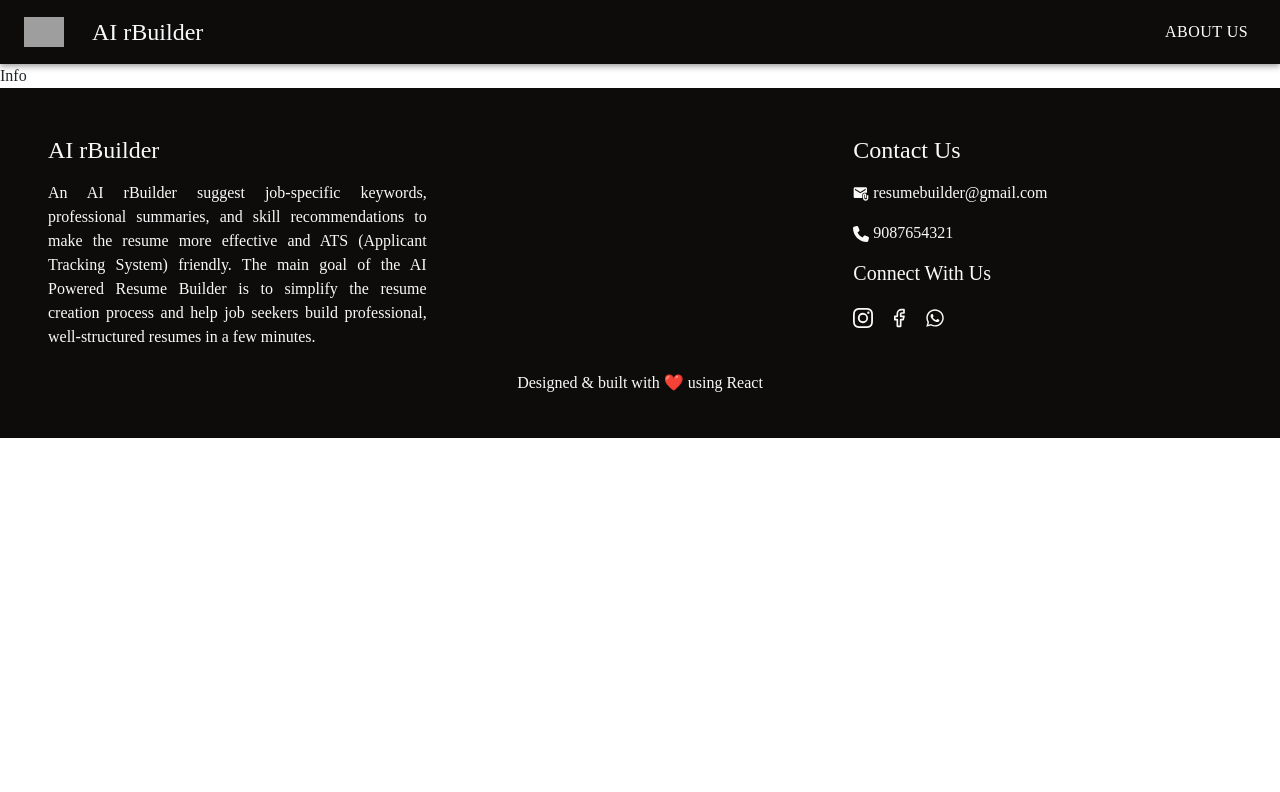
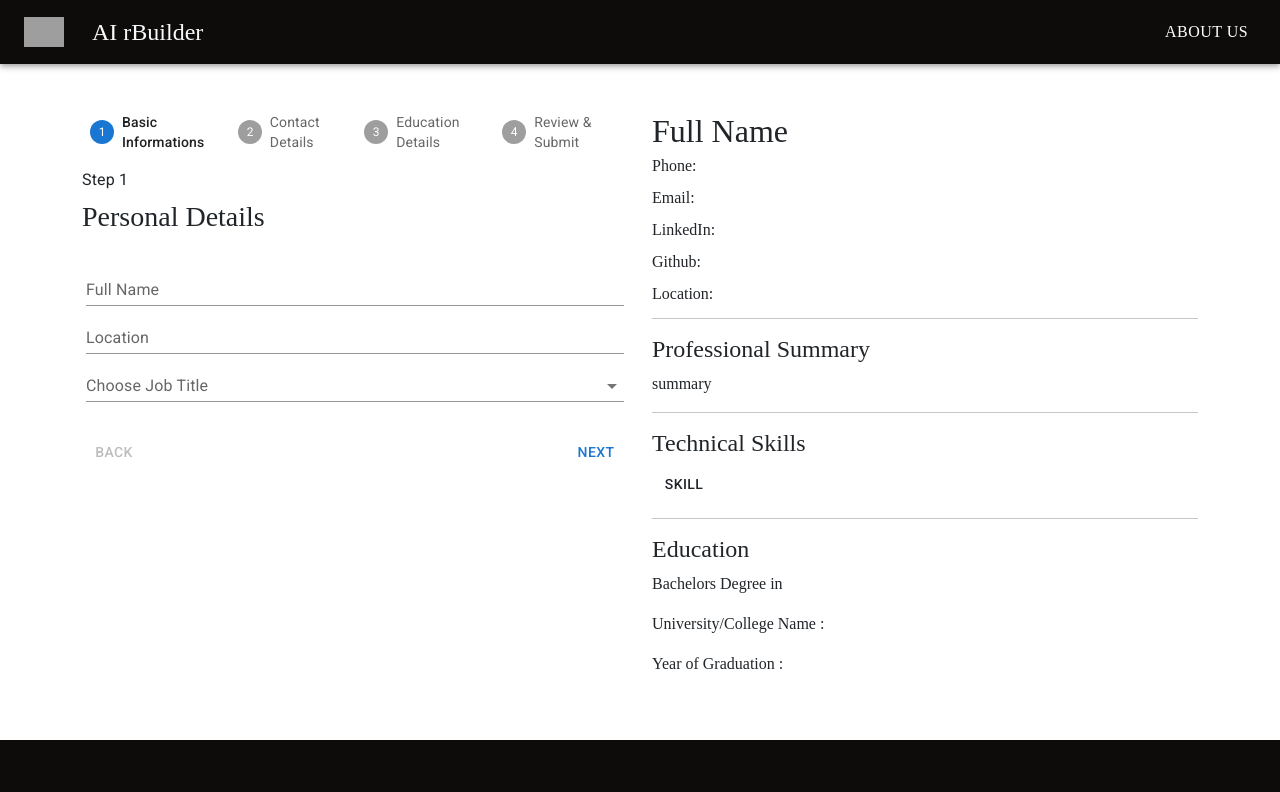
Before and after one commit to Gadhakrishna/AI-RESUME-BUILDER, a React (Vite) app: page /resume-details in a window 1280 px wide. Shown: the top 792 px of the page. Built offline with nearby package versions, Linux system fonts and the light colour scheme; grey boxes are pictures that could not be loaded; a web font is replaced by a local one.

Commit message:
DESIGN : Resume,  details, preview

```diff
--- a/src/components/Preview.jsx
+++ b/src/components/Preview.jsx
@@ -1,9 +1,28 @@
 import React from 'react'
+import Divider from '@mui/material/Divider';
+import Button from '@mui/material/Button';
 
 function Preview() {
   return (
-    <div>
-      Preview
+    <div className='w-100'>
+      <h2>Full Name</h2>
+      <p className='fs-6 lh-1'>Phone: </p>
+      <p className='fs-6 lh-1'>Email: </p>
+      <p className='fs-6 lh-1'>LinkedIn: </p>
+      <p className='fs-6 lh-1'>Github: </p>
+      <p className='fs-6 lh-1'>Location: </p>
+      <Divider className='bg-dark my-3'/>
+      <h4>Professional Summary</h4>
+      <p>summary</p>
+      <Divider className='bg-dark my-3'/>
+      <h4>Technical Skills</h4>
+      {/* duplicate according to skill number */}
+      <span><Button variant="text" className='text-dark'>SKILL</Button></span>
+      <Divider className='bg-dark my-3'/>
+      <h4>Education</h4>
+      <p className='fs-6 lh-1>'>Bachelors Degree in </p>
+      <p className='fs-6 lh-1>'>University/College Name : </p>
+      <p className='fs-6 lh-1>'>Year of Graduation :  </p>
     </div>
   )
 }
--- a/src/components/ResumeInputs.jsx
+++ b/src/components/ResumeInputs.jsx
@@ -1,11 +1,152 @@
-import React from 'react'
+import * as React from 'react';
+import Box from '@mui/material/Box';
+import Stepper from '@mui/material/Stepper';
+import Step from '@mui/material/Step';
+import StepLabel from '@mui/material/StepLabel';
+import Button from '@mui/material/Button';
+import Typography from '@mui/material/Typography';
+import TextField from '@mui/material/TextField';
+import InputLabel from '@mui/material/InputLabel';
+import MenuItem from '@mui/material/MenuItem';
+import FormControl from '@mui/material/FormControl';
+import Select from '@mui/material/Select';
+
+const steps = ['Basic Informations', 'Contact Details', 'Education Details', 'Review & Submit'];
 
 function ResumeInputs() {
+  const [activeStep, setActiveStep] = React.useState(0);
+
+  const handleNext = () => {
+    setActiveStep((prevActiveStep) => prevActiveStep + 1);
+  };
+
+  const handleBack = () => {
+    setActiveStep((prevActiveStep) => prevActiveStep - 1);
+  };
+
+  const renderFormContent=(stepCount)=>{
+    switch(stepCount){
+      case 0:
+        return (
+          <div>
+            <h3>Personal Details</h3>
+            <div className="p-3 row">
+              <TextField id="standard-basic-name" label="Full Name" variant="standard" />
+              <TextField id="standard-basic-loc" label="Location" variant="standard" />
+              <FormControl variant='standard'>
+                <InputLabel id="demo-simple-select-label">Choose Job Title</InputLabel>
+                <Select
+                  labelId="demo-simple-select-label"
+                  id="demo-simple-select"
+                  label="Job"
+                >
+                  <MenuItem value={'Job'}>UI/UX </MenuItem>
+                </Select>
+              </FormControl>
+            </div>
+          </div>
+        )
+        break;
+
+      case 1:
+        return (
+          <div>
+            <h3>Contact Details</h3>
+            <div className="p-3 row">
+              <TextField id="standard-basic-email" label="Email" variant="standard" />
+              <TextField id="standard-basic-num" label="Contact Number" variant="standard" />
+              <TextField id="standard-basic-linkedin" label="LinkedIn Link" variant="standard" />
+              <TextField id="standard-basic-github" label="Github Link" variant="standard" />
+            </div>
+          </div>
+        )
+        break;
+
+       case 2:
+        return (
+          <div>
+            <h3>Educational Details</h3>
+             <div className="p-3 row">
+              <TextField id="standard-basic-degree" label="Bachelor's Degree" variant="standard" />
+              <TextField id="standard-basic-college" label="College/University" variant="standard" />
+              <TextField id="standard-basic-year" label="Year of Graduation" variant="standard" />
+            </div>
+          </div>
+        )
+        break;
+
+       case 3:
+        return (
+          <div>
+            <p>Our AI will generate Skills & Summary according to your job role. Click the <b> Generate AI Skills & Summary</b> button to Proceed.</p>
+          </div>
+        )
+        break;
+
+       default: return null
+        break;
+
+    }
+  }
+
+
+
   return (
-    <div>
-      ResumeInputs
-    </div>
-  )
+    <Box sx={{ width: '100%' }}>
+      <Stepper activeStep={activeStep}>
+        {steps.map((label, index) => {
+          const stepProps = {};
+          const labelProps = {};
+          return (
+            <Step key={label} {...stepProps}>
+              <StepLabel {...labelProps}>{label}</StepLabel>
+            </Step>
+          );
+        })}
+      </Stepper>
+      {activeStep === steps.length ? (
+        <React.Fragment>
+          <Typography sx={{ mt: 2, mb: 1 }}>
+            All steps completed
+          </Typography>
+          <Box sx={{ display: 'flex', flexDirection: 'row', pt: 2 }}>
+            <Box sx={{ flex: '1 1 auto' }} />
+            <Button>
+               FINISH
+            </Button>
+          </Box>
+        </React.Fragment>
+      ) : (
+        <React.Fragment>
+          <Typography sx={{ mt: 2, mb: 1 }}>Step {activeStep + 1}</Typography>
+          <Box>
+            {/* render form content according to activeStep */}
+            {
+              renderFormContent(activeStep)
+            }
+          </Box>
+
+          <Box sx={{ display: 'flex', flexDirection: 'row', pt: 2 }}>
+            <Button
+              color="inherit"
+              disabled={activeStep === 0}
+              onClick={handleBack}
+              sx={{ mr: 1 }}
+            >
+              Back
+            </Button>
+            <Box sx={{ flex: '1 1 auto' }} />
+              {
+              activeStep === steps.length - 1 ?
+              <Button> Generate AI Skills & Summary </Button>
+              :
+              <Button onClick={handleNext}> Next </Button>
+              }
+             </Box>
+        </React.Fragment>
+      )}
+    </Box>
+  );
 }
 
 export default ResumeInputs
--- a/src/pages/Info.jsx
+++ b/src/pages/Info.jsx
@@ -1,9 +1,18 @@
 import React from 'react'
+import ResumeInputs from '../components/ResumeInputs'
+import Preview from '../components/Preview'
 
 function Info() {
   return (
-    <div>
-      Info
+    <div className='container my-5'>
+      <div className="row">
+        <div className="col-lg-6">
+          <ResumeInputs/>
+        </div>
+        <div className="col-lg-6">
+          <Preview/>
+        </div>
+      </div>
     </div>
   )
 }
--- a/src/pages/Resume.jsx
+++ b/src/pages/Resume.jsx
@@ -1,9 +1,35 @@
 import React from 'react'
+import { IoDocumentTextSharp } from "react-icons/io5";
+import { FaFileDownload } from "react-icons/fa";
+import { Link } from 'react-router-dom';
 
 function Resume() {
   return (
-    <div>
-       Resume
+    <div style={{minHeight:'90vh'}} className='my-5'>
+       <h1 className='text-center'>Create an ATS Friendly Resume in Minutes with AI</h1>
+       <div className="container my-5">
+        <div className="row">
+          <div className="col-md-1"></div>
+          <div className="col-md-4 rounded p-5 shadow text-center" >
+            <IoDocumentTextSharp className='fs-1 text-primary mb-3'/>
+            <h4>Add Your Details</h4>
+            <p>Our AI will generate Skills & Summary</p>
+            <h5>Step 1</h5>
+
+          </div>
+          <div className="col-md-2"></div>
+          <div className="col-md-4 rounded p-5 shadow text-center">
+            <FaFileDownload className='fs-1 text-danger mb-3'/>
+            <h4>Download Your Resume</h4>
+            <p>Download CV as PDF and start applying</p>
+            <h5>Step 2</h5>
+          </div>
+          <div className="col-md-1"></div>
+        </div>
+        <div className="my-5 text-center">
+          <Link to={'/resume-details'} style={{backgroundColor:'#633919'}} className='btn text-light'>LET'S START</Link>
+        </div>
+       </div>
     </div>
   )
 }
--- a/src/pages/View.jsx
+++ b/src/pages/View.jsx
@@ -1,9 +1,38 @@
 import React from 'react'
+import {Link} from 'react-router-dom'
+import Preview from '../components/Preview'
+import { FaFileDownload } from "react-icons/fa";
+import Edit from '../components/Edit'
+import { MdTextSnippet} from 'react-icons/md';
+import { MdRefresh } from "react-icons/md";
+import { AiFillBackward } from "react-icons/ai";
 
 function View() {
   return (
-    <div>
-      View
+    <div className='container my-5'>
+      <div className="row">
+        <div className="col-lg-2"></div>
+        <div className="col-lg-8">
+          {/* navigation icons */}
+          <div className="d-flex justify-content-center align-items-center">
+            {/* download */}
+            <button style={{color:'#714a2f'}} class="btn me-2"><FaFileDownload /> Download CV</button>
+            {/* edit */}
+            <Edit/>
+            {/* all resumes */}
+            <Link to={'/all-resumes'} style={{color:'#714a2f'}} className='btn mx-2'><MdTextSnippet className='fs-3'/>All Resumes</Link>
+            {/* download history */}
+            <Link to={'/downloads'} style={{color:'#714a2f'}} className='btn me-2'><MdRefresh  className='fs-3'/>Download History</Link>
+            {/* back */}
+            <Link to={'/resume-details'} style={{color:'#714a2f'}} className='btn '><AiFillBackward className='fs-3'/>Home</Link>
+          </div>
+          {/* preview components */}
+          <div className='p-5'>
+            <Preview/>
+          </div>
+        </div>
+        <div className="col-lg-2"></div>
+      </div>
     </div>
   )
 }
```
